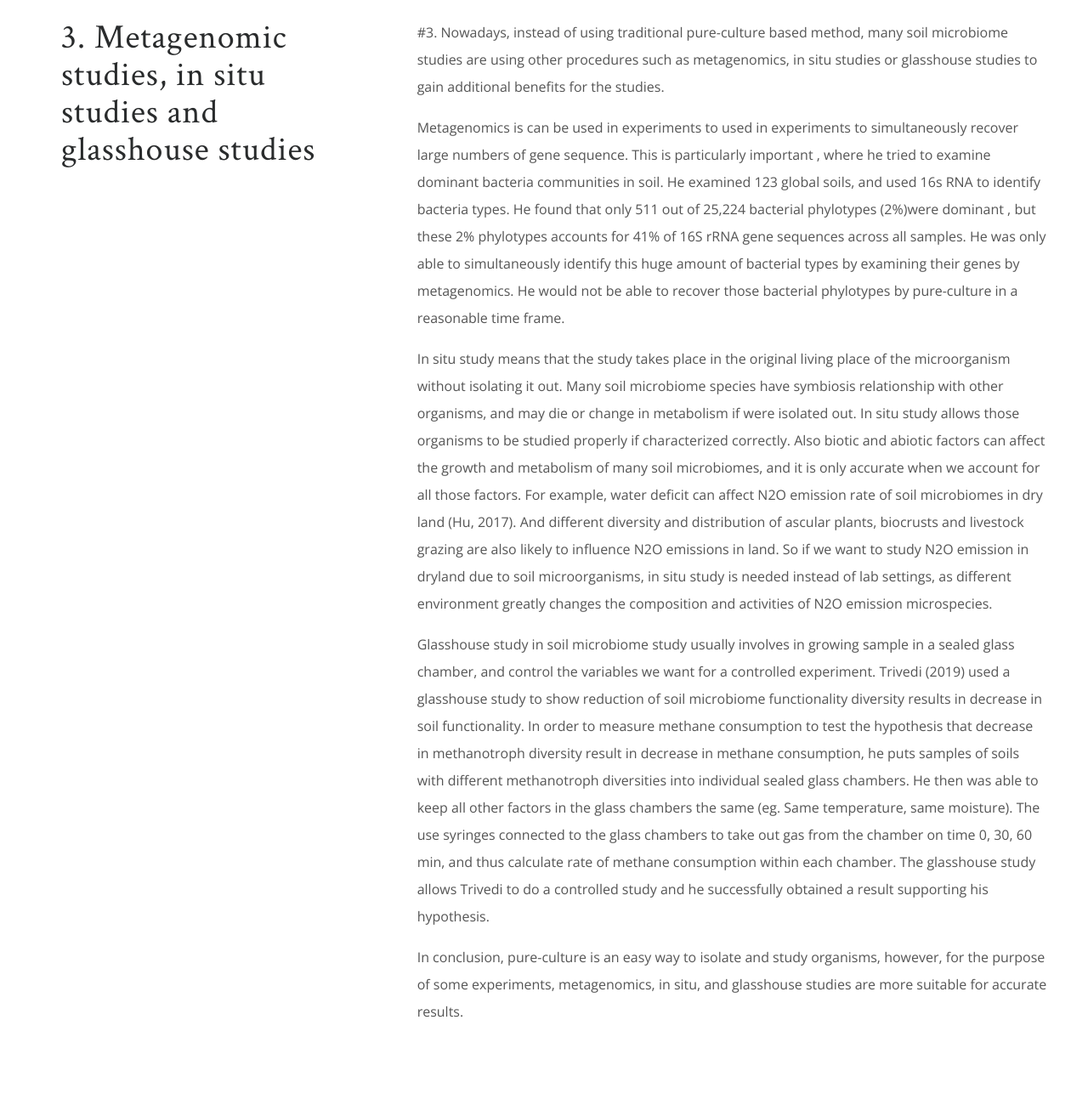
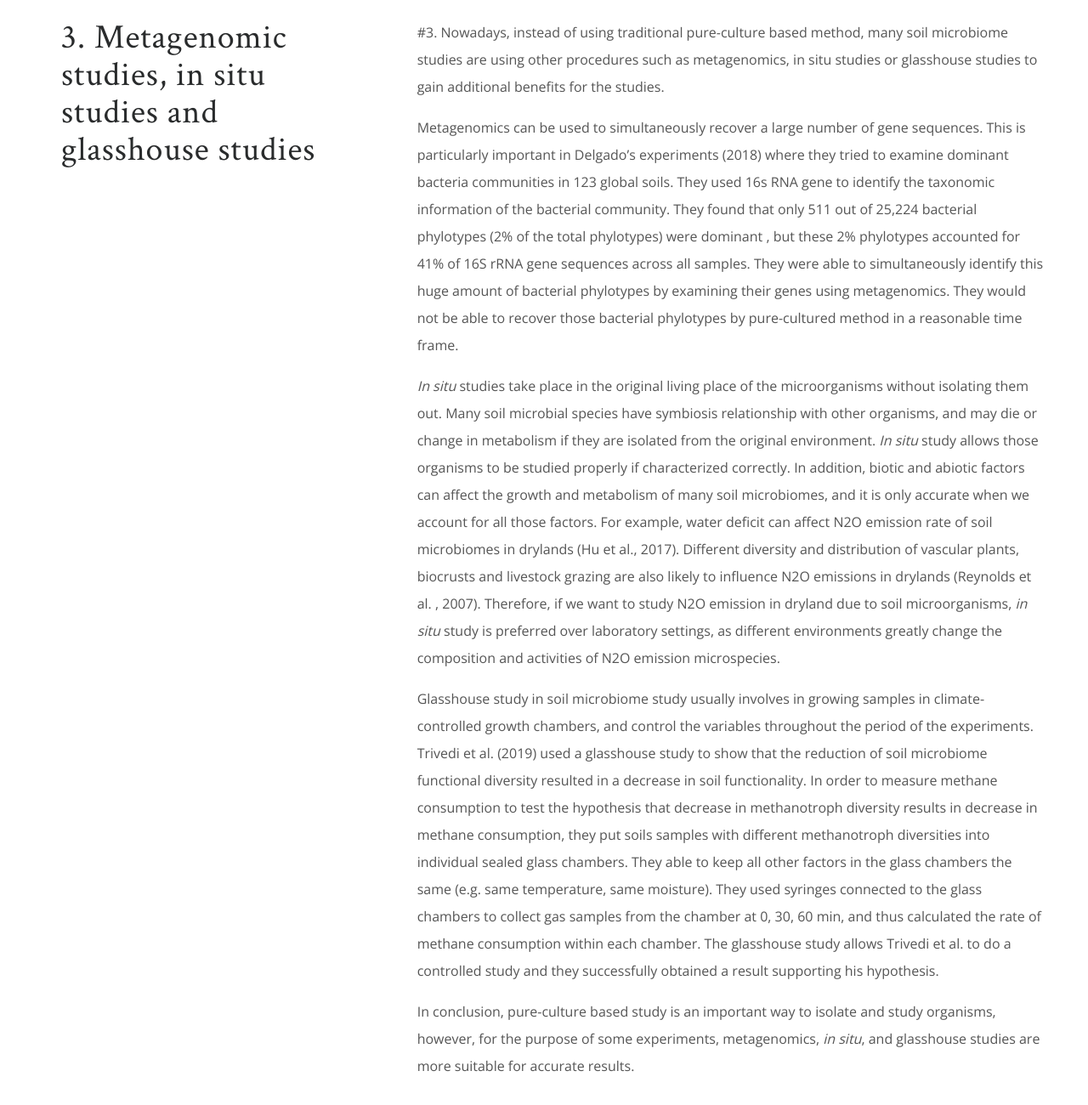
Before and after one commit to ruyanl/ruyanl.github.io, a plain HTML site: page 2019/08/11/3. Metagenomic studies, in situ studies and glasshouse studies/index.html in a window 1280 px wide. Shown: the part 957-2257 px from the top of the page at 85% size. Drawn offline with nearby package versions, Linux system fonts and the light colour scheme; a script that the page names is missing.

Commit message:
Site updated: 2019-10-20 21:00:13

```diff
--- a/2019/08/11/3. Metagenomic studies, in situ studies and glasshouse studies/index.html
+++ b/2019/08/11/3. Metagenomic studies, in situ studies and glasshouse studies/index.html
@@ -72,10 +72,10 @@
 </div>
 <div class="col-lg-8 col-12 pt-lg-3 mb-4 pl-lg-5 px-lg-0 px-4 portfolio-content">
   <p>#3. Nowadays, instead of using traditional pure-culture based method, many soil microbiome studies are using other procedures such as metagenomics, in situ studies or glasshouse studies to gain additional benefits for the studies.</p>
-<p>Metagenomics is can be used in experiments to used in experiments to simultaneously recover large numbers of gene sequence. This is particularly important , where he tried to examine dominant bacteria communities in soil. He examined 123 global soils, and used 16s RNA to identify bacteria types. He found that only 511 out of 25,224 bacterial phylotypes (2%)were dominant , but these 2% phylotypes accounts for 41% of 16S rRNA gene sequences across all samples. He was only able to simultaneously identify this huge amount of bacterial types by examining their genes by metagenomics. He would not be able to recover those bacterial phylotypes by pure-culture in a reasonable time frame. </p>
-<p>In situ study means that the study takes place in the original living place of the microorganism without isolating it out. Many soil microbiome species have symbiosis relationship with other organisms, and may die or change in metabolism if were isolated out. In situ study allows those organisms to be studied properly if characterized correctly. Also biotic and abiotic factors can affect the growth and metabolism of many soil microbiomes, and it is only accurate when we account for all those factors. For example, water deficit can affect N2O emission rate of soil microbiomes in dry land (Hu, 2017). And different diversity and distribution of ascular plants, biocrusts and livestock grazing are also likely to influence N2O emissions in land. So if we want to study N2O emission in dryland due to soil microorganisms, in situ study is needed instead of lab settings, as different environment greatly changes the composition and activities of N2O emission microspecies. </p>
-<p>Glasshouse study in soil microbiome study usually involves in growing sample in a sealed glass chamber, and control the variables we want for a controlled experiment. Trivedi (2019) used a glasshouse study to show reduction of soil microbiome functionality diversity results in decrease in soil functionality. In order to measure methane consumption to test the hypothesis that decrease in methanotroph diversity result in decrease in methane consumption, he puts samples of soils with different methanotroph diversities into individual sealed glass chambers. He then was able to keep all other factors in the glass chambers the same (eg. Same temperature, same moisture). The use syringes connected to the glass chambers to take out gas from the chamber on time 0, 30, 60 min, and thus calculate rate of methane consumption within each chamber. The glasshouse study allows Trivedi to do a controlled study and he successfully obtained a result supporting his hypothesis. </p>
-<p>In conclusion, pure-culture is an easy way to isolate and study organisms, however, for the purpose of some experiments, metagenomics, in situ, and glasshouse studies are more suitable for accurate results. </p>
+<p>Metagenomics can be used to simultaneously recover a large number of gene sequences. This is particularly important in Delgado’s experiments (2018) where they tried to examine dominant bacteria communities in 123 global soils. They used 16s RNA gene to identify the taxonomic information of the bacterial community. They found that only 511 out of 25,224 bacterial phylotypes (2% of the total phylotypes) were dominant , but these 2% phylotypes accounted for 41% of 16S rRNA gene sequences across all samples. They were able to simultaneously identify this huge amount of bacterial phylotypes by examining their genes using metagenomics. They would not be able to recover those bacterial phylotypes by pure-cultured method in a reasonable time frame. </p>
+<p> <em>In situ</em> studies take place in the original living place of the microorganisms without isolating them out. Many soil microbial species have symbiosis relationship with other organisms, and may die or change in metabolism if they are isolated from the original environment. <em>In situ</em> study allows those organisms to be studied properly if characterized correctly. In addition, biotic and abiotic factors can affect the growth and metabolism of many soil microbiomes, and it is only accurate when we account for all those factors. For example, water deficit can affect N2O emission rate of soil microbiomes in drylands (Hu et al., 2017). Different diversity and distribution of vascular plants, biocrusts and livestock grazing are also likely to influence N2O emissions in drylands (Reynolds et al. , 2007). Therefore, if we want to study N2O emission in dryland due to soil microorganisms, <em>in situ</em> study is preferred over laboratory settings, as different environments greatly change the composition and activities of N2O emission microspecies. </p>
+<p>Glasshouse study in soil microbiome study usually involves in growing samples in climate-controlled growth chambers, and control the variables throughout the period of the experiments. Trivedi et al. (2019) used a glasshouse study to show that the reduction of soil microbiome functional diversity resulted in a decrease in soil functionality. In order to measure methane consumption to test the hypothesis that decrease in methanotroph diversity results in decrease in methane consumption, they put soils samples with different methanotroph diversities into individual sealed glass chambers. They able to keep all other factors in the glass chambers the same (e.g. same temperature, same moisture). They used syringes connected to the glass chambers to collect gas samples from the chamber at 0, 30, 60 min, and thus calculated the rate of methane consumption within each chamber. The glasshouse study allows Trivedi et al. to do a controlled study and they successfully obtained a result supporting his hypothesis. </p>
+<p>In conclusion, pure-culture based study is an important way to isolate and study organisms, however, for the purpose of some experiments, metagenomics, <em>in situ</em>, and glasshouse studies are more suitable for accurate results. </p>
 
 </div>
 
```
Also changed, not shown: 2019/08/10/4. practical outcomes/index.html (+4 -8 lines).
